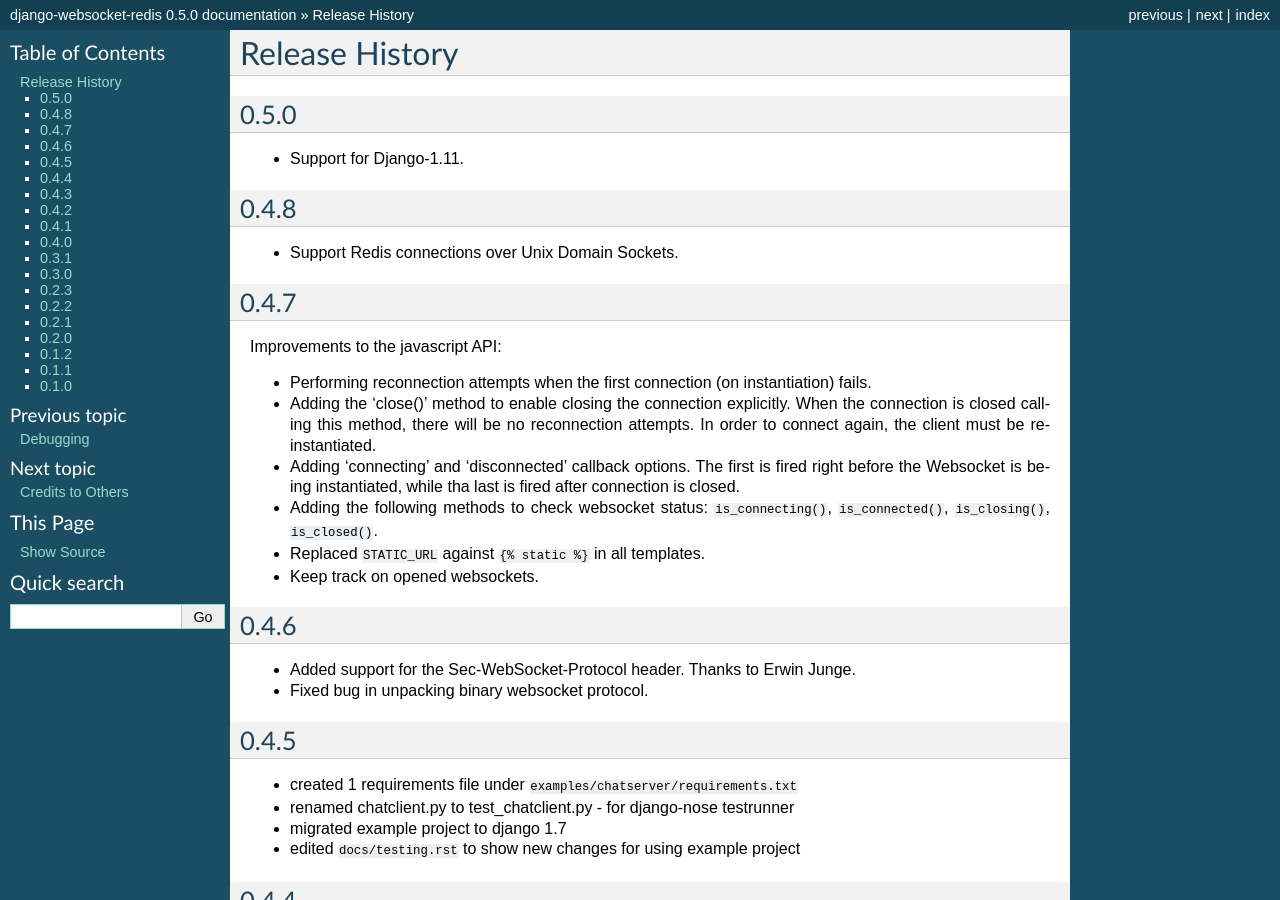
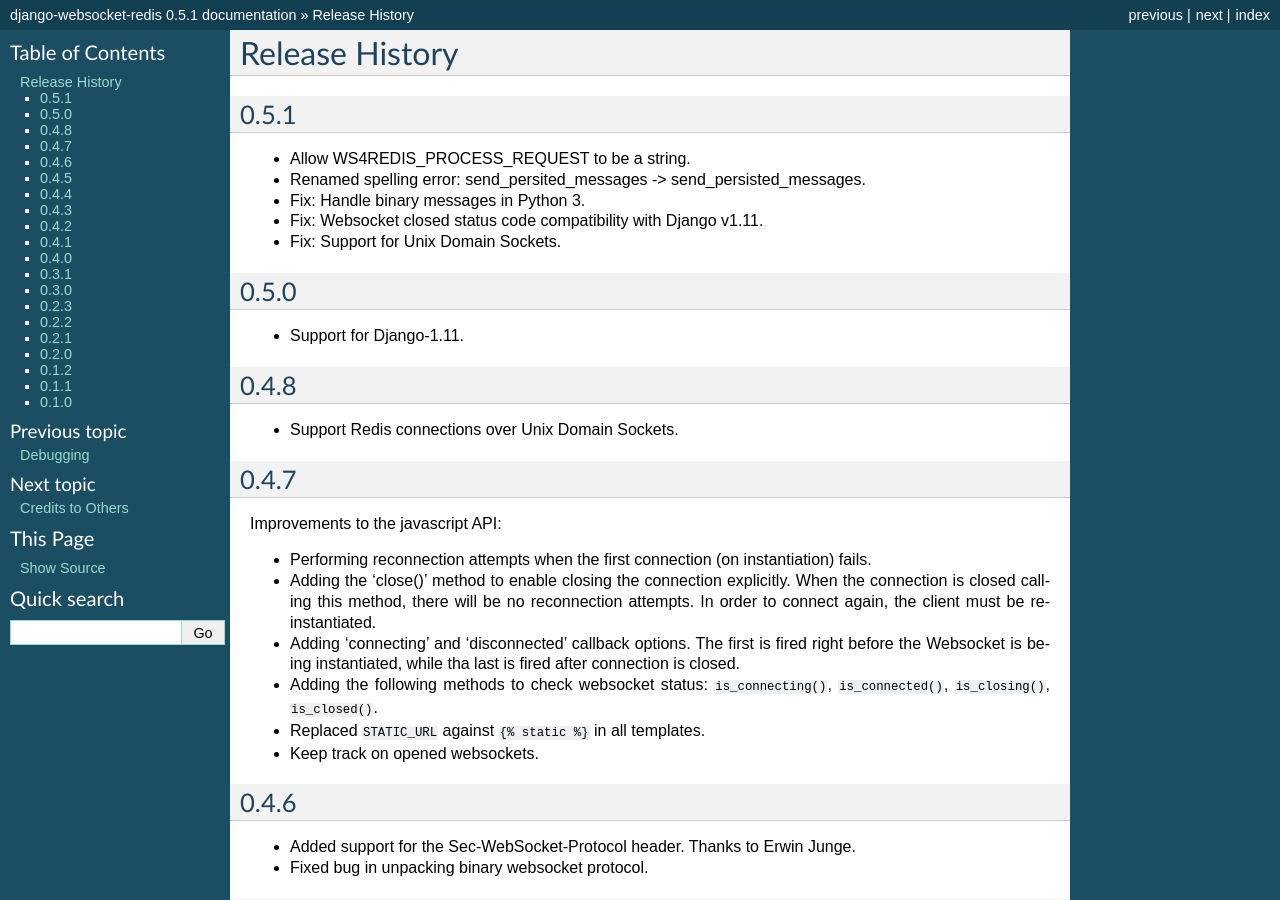
Before and after one commit to jrief/django-websocket-redis, a Sphinx documentation site: the page built from docs/changelog.rst, in a window 1280 px wide and 900 px high. Built offline with Sphinx 7.4.7, drawn with Linux system fonts in a browser that asks for light colours; some of the changed text lies outside the part shown.

Commit message:
Bump to version 0.5.1

```diff
--- a/docs/changelog.rst
+++ b/docs/changelog.rst
@@ -3,6 +3,14 @@
 ===============
 Release History
 ===============
+
+0.5.1
+-----
+* Allow WS4REDIS_PROCESS_REQUEST to be a string.
+* Renamed spelling error: send_persited_messages -> send_persisted_messages.
+* Fix: Handle binary messages in Python 3.
+* Fix: Websocket closed status code compatibility with Django v1.11.
+* Fix: Support for Unix Domain Sockets.
 
 0.5.0
 -----
--- a/ws4redis/__init__.py
+++ b/ws4redis/__init__.py
@@ -1,2 +1,2 @@
 # -*- coding: utf-8 -*-
-__version__ = '0.5.0'
+__version__ = '0.5.1'
```
